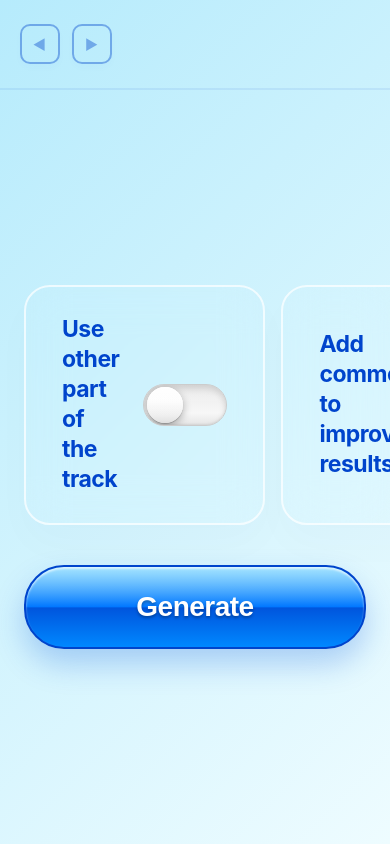
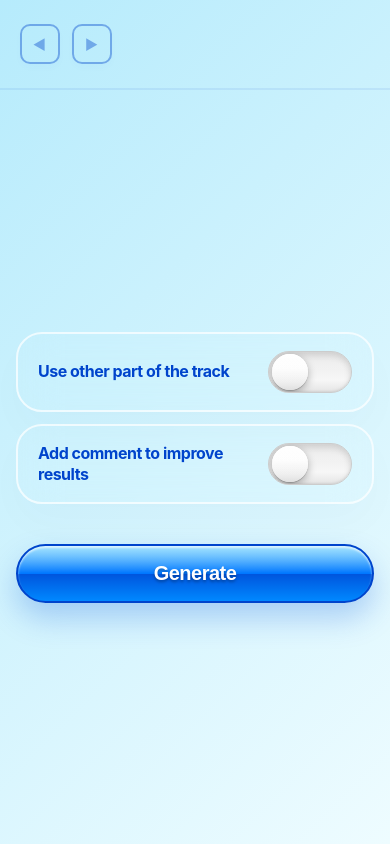
Before and after one commit to dm-dmytrenko/musicapp, a React (Create React App) app: page /change in a window 390 px wide. Built offline with nearby package versions, Linux system fonts and the light colour scheme.

Commit message:
fix of grid in change page

```diff
--- a/src/pages/Change/Change.jsx
+++ b/src/pages/Change/Change.jsx
@@ -74,15 +74,21 @@ const Change = () => {
     ...TOGGLE_OPTIONS.slice(2)
   ];
 
+  const contentMaxWidth = visibleOptions.length === 1
+    ? '520px'
+    : { xs: '100%', sm: '520px', md: '820px' };
+
   return (
     <Box sx={s.pageGridContainerStyles}>
       <Box
         sx={{
           display: 'grid',
-          gridTemplateColumns: visibleOptions.length === 1 ? '1fr' : '1fr 1fr',
-          gap: '16px',
+          gridTemplateColumns: visibleOptions.length === 1
+            ? '1fr'
+            : { xs: '1fr', md: '1fr 1fr' },
+          gap: { xs: '12px', md: '16px' },
+          maxWidth: contentMaxWidth,
           width: '100%',
-          maxWidth: '820px',
           margin: '0 auto',
           alignItems: 'stretch'
         }}
@@ -102,7 +108,7 @@ const Change = () => {
           <MotionBox
             sx={{
               ...s.commentsWrapperAnimatedContainerStyles,
-              maxWidth: '680px',
+              maxWidth: contentMaxWidth,
               width: '100%',
               margin: '0 auto'
             }}
--- a/src/pages/Change/Change.styles.js
+++ b/src/pages/Change/Change.styles.js
@@ -2,29 +2,31 @@ import { sharedStyles } from '../../theme';
 
 export const pageGridContainerStyles = {
   width: '100%',
+  minWidth: '350px',
   maxWidth: '1200px',
   display: 'flex',
   flexDirection: 'column',
   alignItems: 'center',
   gap: '32px',
   boxSizing: 'border-box',
-  padding: '24px'
+  padding: { xs: '16px', sm: '24px' }
 };
 
 export const columnsFlexLayoutStyles = {
   width: '100%',
-  display: 'flex',
-  flexDirection: 'row',
-  gap: '32px',
-  flexWrap: 'wrap',
-  justifyContent: 'center',
-  alignItems: 'flex-start'
+  maxWidth: { xs: '100%', sm: '520px', md: '1040px' },
+  display: 'grid',
+  gridTemplateColumns: {
+    xs: '1fr',
+    '@media (min-width: 800px)': '1fr 1fr'
+  },
+  gap: { xs: '12px', md: '16px' },
+  margin: '0 auto',
+  alignItems: 'stretch'
 };
 
 export const verticalCardStackStyles = {
-  flex: 1,
-  minWidth: '360px',
-  maxWidth: '540px',
+  width: '100%',
   display: 'flex',
   flexDirection: 'column',
   gap: '20px'
@@ -33,19 +35,21 @@ export const verticalCardStackStyles = {
 export const controlRowGlassPanelStyles = {
   width: '100%',
   borderRadius: '26px',
-  padding: '28px 36px',
+  padding: { xs: '16px 20px', sm: '20px 28px', md: '24px 36px' },
+  minHeight: '80px',
   display: 'flex',
   alignItems: 'center',
   justifyContent: 'space-between',
-  gap: '24px',
+  gap: '16px',
   boxShadow: 25,
+  boxSizing: 'border-box',
   ...sharedStyles.glassBlur,
   background: 'background.cardStrong',
   border: '2px solid rgba(255, 255, 255, 0.7)',
 };
 
 export const configurationFieldLabelStyles = {
-  fontSize: '23px',
+  fontSize: { xs: '16px', sm: '18px', md: '22px' },
   fontWeight: 700,
   color: 'primary.main',
   letterSpacing: '-0.5px',
@@ -99,6 +103,8 @@ export const switchHandleThumbStyles = {
 
 export const commentsWrapperAnimatedContainerStyles = {
   width: '100%',
+  maxWidth: { xs: '100%', sm: '520px', md: '1040px' },
+  margin: '0 auto',
   boxSizing: 'border-box',
   overflow: 'hidden'
 };
@@ -111,7 +117,7 @@ export const commentTextAreaStyles = {
   borderRadius: '22px',
   padding: '20px',
   boxSizing: 'border-box',
-  fontSize: '18px',
+  fontSize: { xs: '13px', sm: '14px', md: '15px' },
   fontFamily: 'typography.fontFamily',
   color: 'primary.main',
   outline: 'none',
@@ -131,8 +137,8 @@ export const actionContainerWrapperStyles = {
   justifyContent: 'center',
   mt: '8px',
   '& button': {
-    padding: '24px 140px',
-    fontSize: '28px',
+    padding: { xs: '16px 40px', sm: '20px 80px', md: '24px 140px' },
+    fontSize: { xs: '20px', sm: '24px', md: '28px' },
     borderRadius: '40px',
     width: '100%',
     maxWidth: '520px'
```
